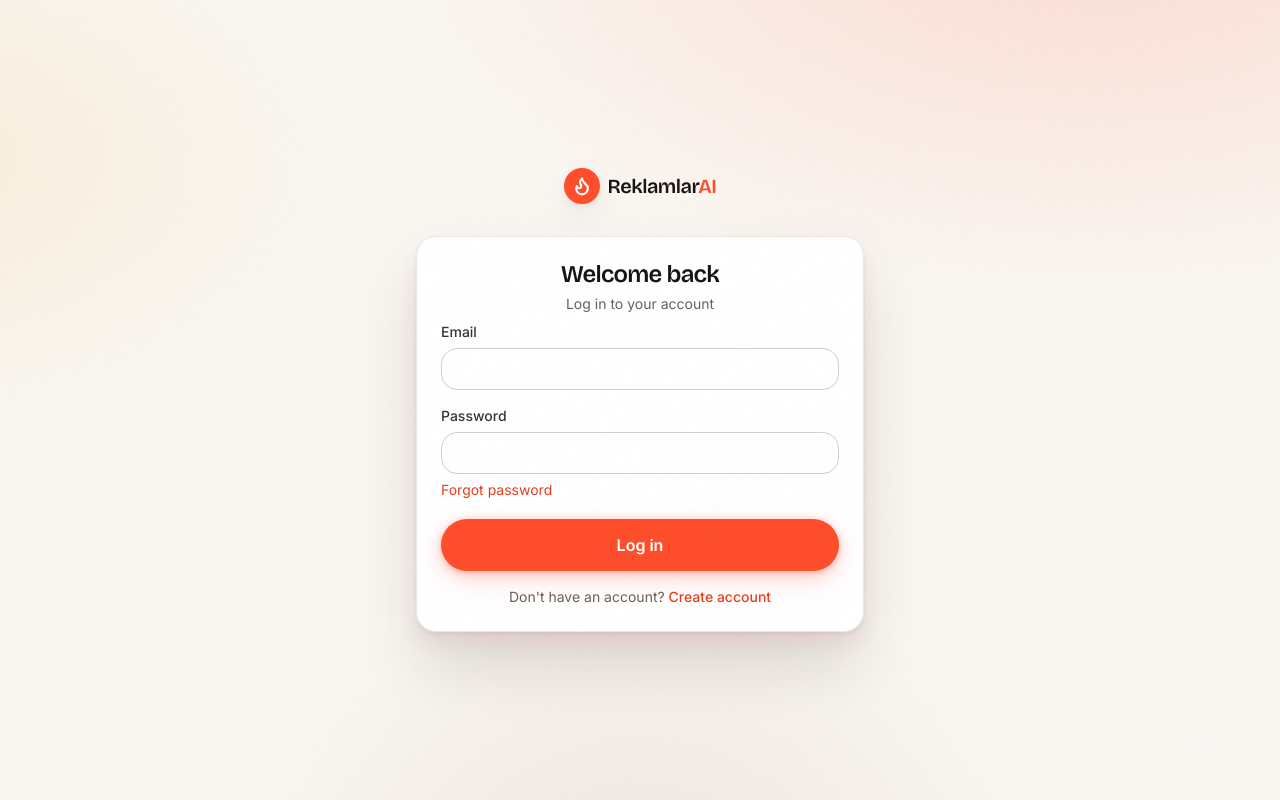
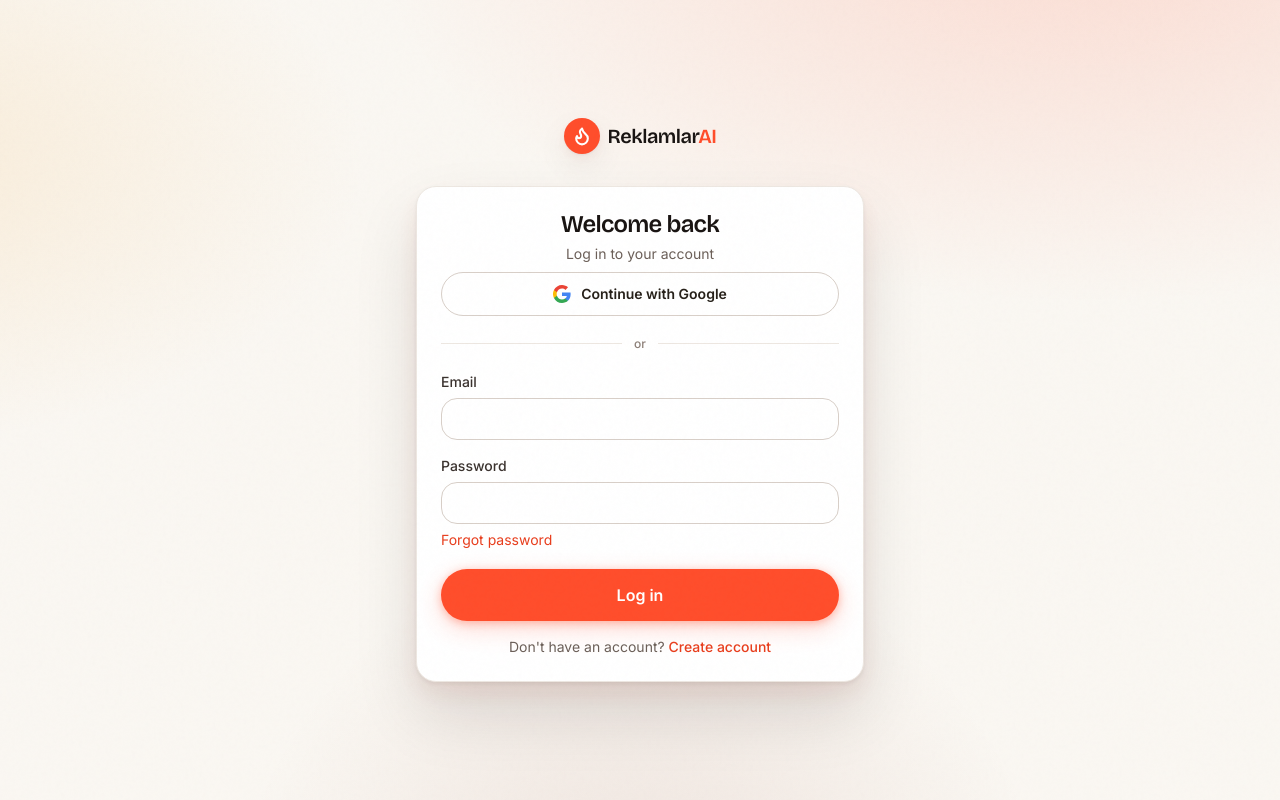
Before and after one commit to shaumne/reklamai, a Next.js app: page /en/login in a window 1280 px wide. Built offline with nearby package versions, Linux system fonts and the light colour scheme.

Commit message:
google sign-in on auth forms

```diff
--- a/messages/en.json
+++ b/messages/en.json
@@ -134,7 +134,9 @@
     "confirmEmailSent": "Confirmation email sent. Check your inbox and click the link.",
     "invalidCredentials": "Invalid email or password.",
     "genericError": "Something went wrong. Please try again.",
-    "passwordHint": "At least 8 characters"
+    "passwordHint": "At least 8 characters",
+    "continueWithGoogle": "Continue with Google",
+    "orDivider": "or"
   },
   "dashboard": {
     "title": "Dashboard",
--- a/messages/tr.json
+++ b/messages/tr.json
@@ -134,7 +134,9 @@
     "confirmEmailSent": "Doğrulama e-postası gönderildi. Gelen kutunuzu kontrol edip bağlantıya tıklayın.",
     "invalidCredentials": "E-posta veya şifre hatalı.",
     "genericError": "Bir şeyler ters gitti. Lütfen tekrar deneyin.",
-    "passwordHint": "En az 8 karakter"
+    "passwordHint": "En az 8 karakter",
+    "continueWithGoogle": "Google ile devam et",
+    "orDivider": "veya"
   },
   "dashboard": {
     "title": "Panel",
--- /dev/null
+++ b/src/components/auth/google-button.tsx
@@ -0,0 +1,73 @@
+"use client";
+
+import { useState } from "react";
+import { useTranslations } from "next-intl";
+import { createClient } from "@/lib/supabase/client";
+import { Spinner } from "@/components/ui/spinner";
+import { cn } from "@/lib/utils";
+
+function GoogleIcon() {
+  return (
+    <svg viewBox="0 0 24 24" className="size-4.5" aria-hidden="true">
+      <path
+        fill="#4285F4"
+        d="M23.49 12.27c0-.79-.07-1.54-.19-2.27H12v4.51h6.47a5.57 5.57 0 0 1-2.4 3.58v3h3.86c2.26-2.09 3.56-5.17 3.56-8.82z"
+      />
+      <path
+        fill="#34A853"
+        d="M12 24c3.24 0 5.95-1.08 7.93-2.91l-3.86-3c-1.08.72-2.45 1.16-4.07 1.16-3.13 0-5.78-2.11-6.73-4.96H1.29v3.09A11.99 11.99 0 0 0 12 24z"
+      />
+      <path
+        fill="#FBBC05"
+        d="M5.27 14.29A7.16 7.16 0 0 1 4.89 12c0-.8.14-1.57.38-2.29V6.62H1.29a11.99 11.99 0 0 0 0 10.76l3.98-3.09z"
+      />
+      <path
+        fill="#EA4335"
+        d="M12 4.75c1.77 0 3.35.61 4.6 1.8l3.42-3.42C17.95 1.19 15.24 0 12 0 7.31 0 3.26 2.69 1.29 6.62l3.98 3.09C6.22 6.86 8.87 4.75 12 4.75z"
+      />
+    </svg>
+  );
+}
+
+export function GoogleButton() {
+  const t = useTranslations("auth");
+  const [pending, setPending] = useState(false);
+
+  async function handleClick() {
+    setPending(true);
+    const supabase = createClient();
+    const { error } = await supabase.auth.signInWithOAuth({
+      provider: "google",
+      options: {
+        redirectTo: `${window.location.origin}/auth/callback?next=/dashboard`,
+      },
+    });
+    if (error) setPending(false);
+    // on success the browser navigates to Google — no local state to reset
+  }
+
+  return (
+    <>
+      <button
+        type="button"
+        onClick={handleClick}
+        disabled={pending}
+        className={cn(
+          "inline-flex h-11 w-full items-center justify-center gap-2.5 rounded-full border border-ink-200 bg-white",
+          "text-sm font-semibold text-ink-800 transition-[transform,border-color] duration-200",
+          "hover:-translate-y-0.5 hover:border-ink-400",
+          "focus-visible:outline-2 focus-visible:outline-offset-2 focus-visible:outline-flame-500",
+          "active:scale-[0.98] disabled:pointer-events-none disabled:opacity-60",
+        )}
+      >
+        {pending ? <Spinner /> : <GoogleIcon />}
+        {t("continueWithGoogle")}
+      </button>
+      <div className="my-5 flex items-center gap-3">
+        <span className="h-px flex-1 bg-ink-100" />
+        <span className="text-xs font-medium text-ink-400">{t("orDivider")}</span>
+        <span className="h-px flex-1 bg-ink-100" />
+      </div>
+    </>
+  );
+}
--- a/src/components/auth/login-form.tsx
+++ b/src/components/auth/login-form.tsx
@@ -7,6 +7,7 @@
 import { Button } from "@/components/ui/button";
 import { Input, Label } from "@/components/ui/input";
 import { Spinner } from "@/components/ui/spinner";
+import { GoogleButton } from "./google-button";
 
 export function LoginForm() {
   const t = useTranslations("auth");
@@ -39,7 +40,9 @@
   }
 
   return (
-    <form onSubmit={handleSubmit} className="space-y-4">
+    <>
+      <GoogleButton />
+      <form onSubmit={handleSubmit} className="space-y-4">
       {error && (
         <div className="rounded-xl bg-danger-100 p-3 text-sm text-danger-700" role="alert">
           {t("invalidCredentials")}
@@ -89,5 +92,6 @@
         </Link>
       </p>
     </form>
+    </>
   );
 }
--- a/src/components/auth/register-form.tsx
+++ b/src/components/auth/register-form.tsx
@@ -7,6 +7,7 @@
 import { Button } from "@/components/ui/button";
 import { Input, Label } from "@/components/ui/input";
 import { Spinner } from "@/components/ui/spinner";
+import { GoogleButton } from "./google-button";
 
 export function RegisterForm() {
   const t = useTranslations("auth");
@@ -60,7 +61,9 @@
   }
 
   return (
-    <form onSubmit={handleSubmit} className="space-y-4">
+    <>
+      <GoogleButton />
+      <form onSubmit={handleSubmit} className="space-y-4">
       {error && (
         <div className="rounded-xl bg-danger-100 p-3 text-sm text-danger-700" role="alert">
           {t("genericError")}
@@ -119,5 +122,6 @@
         </Link>
       </p>
     </form>
+    </>
   );
 }
```
Also changed, not shown: 1 other file (tests, documents, lock files or other folders).
